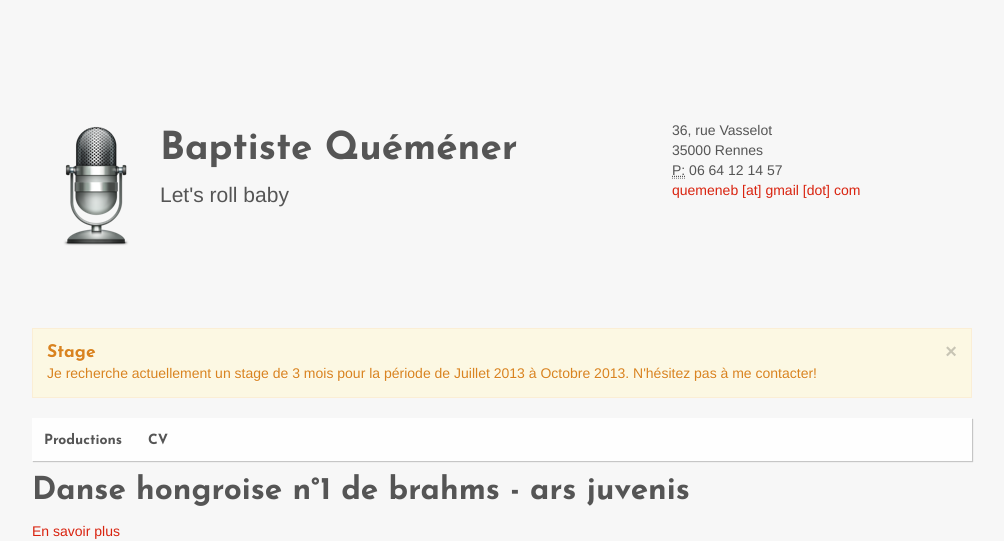
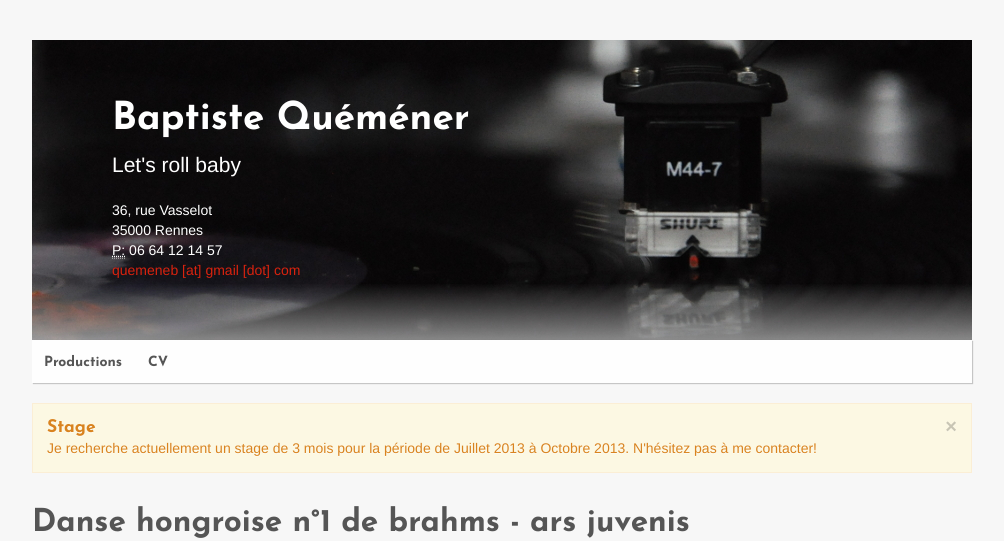
Before and after one commit to Baptisteq/baptisteq.github.com, a Jekyll site: the page built from index.html, in a window 1280 px wide. Shown: the top 541 px of the page, without its empty margins (138-1142 px from the left). Built offline with Jekyll 4.4.1, drawn with Linux system fonts in a browser that asks for light colours; grey boxes are pictures that could not be loaded.

Commit message:
Add header image

```diff
--- a/_layouts/default.html
+++ b/_layouts/default.html
@@ -21,12 +21,15 @@
         <div class="container">
             <header id="overview">
                 <div class="row">
-                    <div class="span8">
-                        <img src="/images/micro.png" alt="Microphone" id="micro"/>
+                    <div class="span1"></div>
+                    <div class="span11">
                         <h1>Baptiste Quéméner</h1>
                         <p class="lead">Let's roll baby</p>
                     </div>
-                    <div class="span4">
+                </div>
+                <div class="row">
+                    <div class="span1"></div>
+                    <div class="span11">
                         <address>
                             36, rue Vasselot<br />
                             35000 Rennes<br/>
@@ -36,8 +39,8 @@
                     </div>
                 </div>
             </header>
+            {% include topbar.html %}
             {% include alert.html %}
-            {% include topbar.html %}
             {{ content }}
             {% include footer.html %}
         </div>
--- a/css/default.less
+++ b/css/default.less
@@ -13,13 +13,15 @@ body {
 }
 
 #overview {
-    padding: 80px 0;
+    color: #fff;
+    background: url('/images/header.jpg');
+    padding-top: 50px;
+    height: 250px;
+}
 
-    #micro {
-        float: left;
+.subnav {
+    margin-bottom: 20px;
+    .nav {
+        margin-bottom: 0;
     }
 }
-
-.nav {
-    margin-bottom: 0;
-}
```
Also changed, not shown: images/header.jpg (added).
